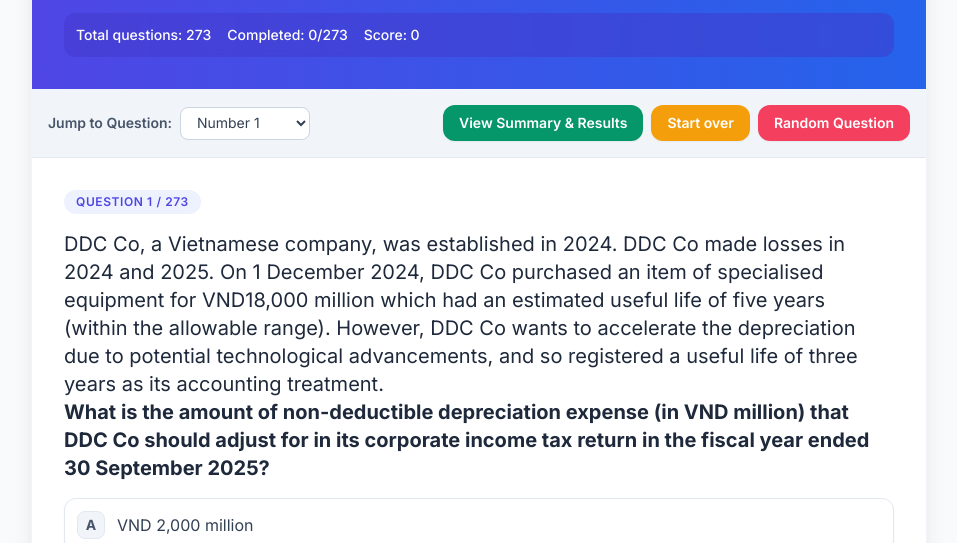
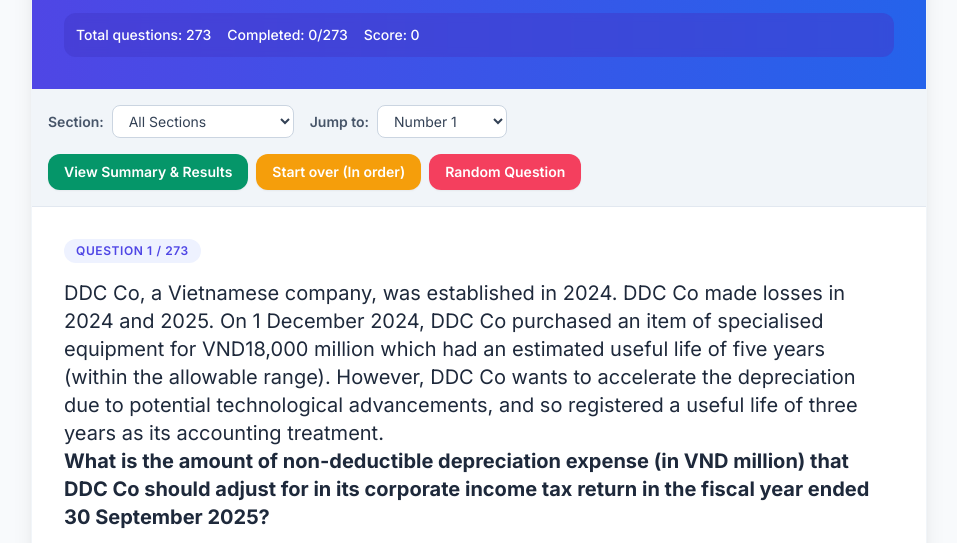
Before and after one commit to hoangkimduongufm/acca-version-1, a plain HTML site: page index.html in a window 1280 px wide. Shown: the part 184-727 px from the top of the page, without its empty margins (161-1118 px from the left). Drawn offline with nearby package versions, Linux system fonts and the light colour scheme.

Commit message:
Update index.html

```diff
--- a/index.html
+++ b/index.html
@@ -27,22 +27,37 @@
 
         <!-- Toolbar / Navigation bar -->
 <div class="bg-slate-100 p-4 border-b border-slate-200 flex flex-wrap items-center justify-between gap-4">
+    <div class="flex items-center gap-4 flex-wrap">
+        <!-- Bộ lọc Section mới -->
         <div class="flex items-center gap-2">
-                <label for="jump-select" class="text-sm font-semibold text-slate-600">Jump to Question:</label>
+            <label for="section-select" class="text-sm font-semibold text-slate-600">Section:</label>
+            <select id="section-select" onchange="changeSection(this.value)" class="bg-white border border-slate-300 text-slate-700 text-sm rounded-lg px-3 py-1.5 focus:outline-none focus:ring-2 focus:ring-indigo-500">
+                <option value="ALL">All Sections</option>
+                <option value="Part A">Part A</option>
+                <option value="Part B">Part B</option>
+                <option value="Part C">Part C</option>
+                <option value="Part Transfer pricing">Part Transfer pricing</option>
+                <option value="Part D">Part D</option>
+                <option value="Part E">Part E</option>
+            </select>
+        </div>
+
+        <div class="flex items-center gap-2">
+            <label for="jump-select" class="text-sm font-semibold text-slate-600">Jump to:</label>
             <select id="jump-select" onchange="jumpToQuestion(this.value)" class="bg-white border border-slate-300 text-slate-700 text-sm rounded-lg px-3 py-1.5 focus:outline-none focus:ring-2 focus:ring-indigo-500">
                 <!-- Options populated via JS -->
             </select>
         </div>
+    </div>
+
     <div class="flex items-center gap-2 flex-wrap">
         <button onclick="submitQuiz()" class="bg-emerald-600 hover:bg-emerald-700 text-white text-sm font-semibold px-4 py-2 rounded-xl transition shadow-sm">
             View Summary & Results
         </button>
-                <!-- Nút 1: Làm lại theo thứ tự gốc trong questions.js -->
-                <button onclick="resetQuiz()" class="bg-amber-500 hover:bg-amber-600 text-white text-sm font-semibold px-4 py-2 rounded-xl transition shadow-sm" title="Làm lại từ đầu theo đúng thứ tự gốc">
-                    Start over
+        <button onclick="resetQuiz()" class="bg-amber-500 hover:bg-amber-600 text-white text-sm font-semibold px-4 py-2 rounded-xl transition shadow-sm" title="Làm lại theo thứ tự gốc của section">
+            Start over (In order)
         </button>
-                <!-- Nút 2: Làm lại với câu hỏi xáo trộn ngẫu nhiên -->
-                <button onclick="resetAndShuffleQuiz()" class="bg-rose-500 hover:bg-rose-600 text-white text-sm font-semibold px-4 py-2 rounded-xl transition shadow-sm" title="Làm lại từ đầu với thứ tự câu hỏi ngẫu nhiên">
+        <button onclick="resetAndShuffleQuiz()" class="bg-rose-500 hover:bg-rose-600 text-white text-sm font-semibold px-4 py-2 rounded-xl transition shadow-sm" title="Random trong section hiện tại">
             Random Question
         </button>
     </div>
```
Lines whose indentation alone changed are shown as unchanged.
